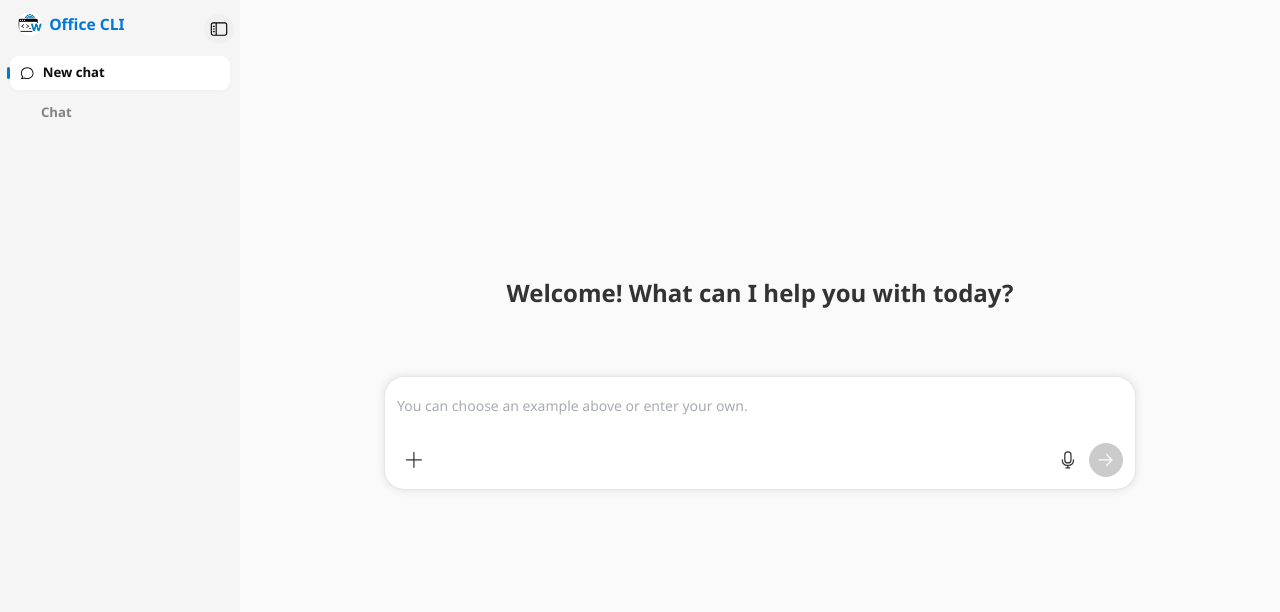
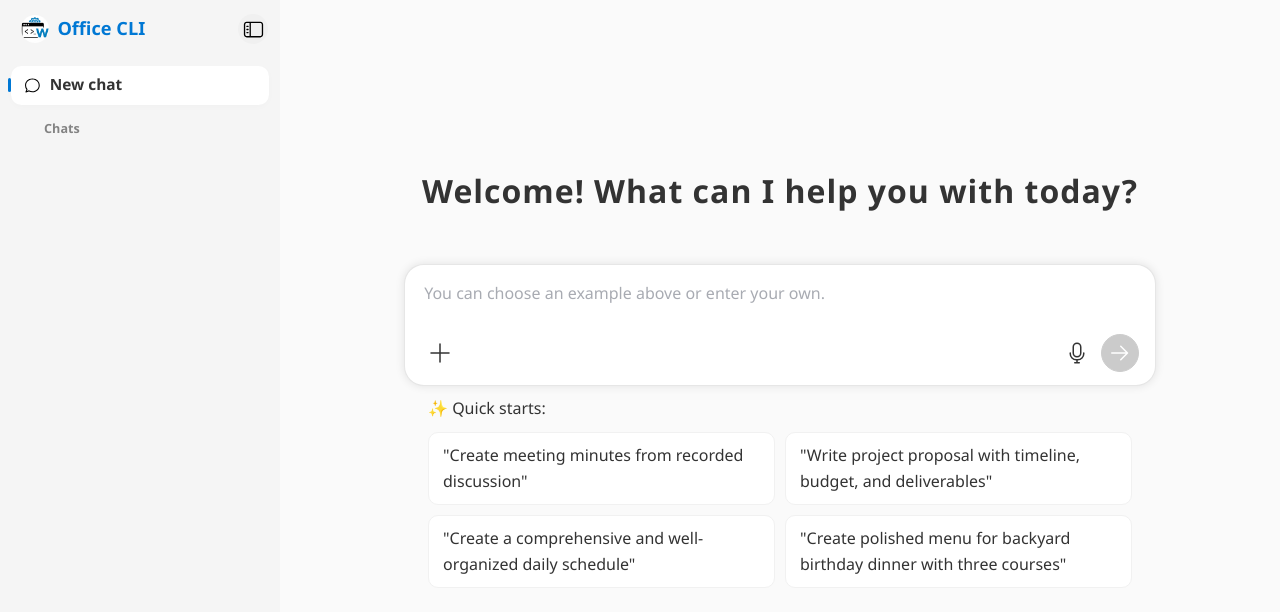
Before and after one commit to xuetiantiana/Office-CLI, a Vue app: page / in a window 1280 px wide. Shown: the top 612 px of the page. Built offline with nearby package versions, Linux system fonts and the light colour scheme.

Commit message:
feat: ui update

```diff
--- a/src/components/ChatIMessageList.vue
+++ b/src/components/ChatIMessageList.vue
@@ -223,7 +223,7 @@ function toggleCodeBlock(msgIdx, actionIndex) {
     margin-left: 0;
 
     &.user-content {
-      background: #f8f9fa;
+      background: #f5f5f5;
       padding: 12px;
       border-radius: 6px;
     }
--- a/src/components/ChatInput.vue
+++ b/src/components/ChatInput.vue
@@ -3,23 +3,6 @@
     <!-- chat input -->
     <div class="chat-input-container" style="position: relative">
       <div class="content">
-        <div
-          v-if="chatHistory.length == 0 && isInputFocused"
-          class="example-container"
-        >
-          <p>👉 Examples:</p>
-          <ul class="example-ul" style="">
-            <li
-              v-for="item in newCase"
-              :key="item.query"
-              :data-query="item.query"
-              @click="sendExample(item)"
-            >
-              <span class="query-text">{{ item.text }}</span>
-            </li>
-          </ul>
-        </div>
-
         <!-- 文件列表 -->
         <div class="file-list" v-if="selectFilesObjsArray.length > 0">
           <div
@@ -64,7 +47,7 @@
           </div>
         </div>
 
-        <div style="min-height: 4em; padding: 0.5em 0">
+        <div style="min-height: 4.3em; padding: 1em 0.2em 0.3em">
           <div v-if="!isListening" class="input-wrapper">
             <el-input
               v-model="textareaValue"
@@ -82,8 +65,6 @@
               @paste="onPaste"
               @dragover.prevent
               @drop="onDrop"
-              @focus="isInputFocused = true"
-              @blur="isInputFocused = false"
             />
           </div>
           <div v-else class="listening-result-div">{{ fullText }} ...</div>
@@ -142,6 +123,21 @@
             </el-button>
           </div>
         </div>
+      </div>
+
+      <div v-if="chatHistory.length == 0" class="example-container">
+        <p>✨ Quick starts:</p>
+        <!-- <p>👉 Try these:</p>  -->
+        <ul class="example-ul" style="">
+          <li
+            v-for="item in newCase"
+            :key="item.query"
+            :data-query="item.query"
+            @click.stop="sendExample(item)"
+          >
+            <span class="query-text">{{ item.text }}</span>
+          </li>
+        </ul>
       </div>
     </div>
   </div>
@@ -297,11 +293,14 @@ onMounted(() => {
   }
 
   recognition = new SpeechRecognition();
-  recognition.lang = props.lang || "en-US"; // 'en-US'   // 英文
+  // recognition.lang = props.lang || "en-US"; // 'en-US'   // 英文
+  // recognition.lang = "en-US";   // 英语
+  // recognition.lang = "zh-CN"; // 中文普通话
+  // recognition.lang = "ja-JP"; // 日语
 
   console.log("recognition.lang====", recognition.lang);
-  recognition.interimResults = true;
-  recognition.continuous = true;
+  recognition.interimResults = true; // 实时返回中间结果
+  recognition.continuous = true; // 连续识别
 
   recognition.onstart = () => {
     console.log("recognition start");
@@ -309,11 +308,10 @@ onMounted(() => {
     finalText.value = "";
     interimText.value = "";
     fullText.value = "";
-
-    emit("setEmotionStatus", "cursor");
   };
 
   recognition.onresult = (event) => {
+    console.log("onresult event====", event);
     let interim = "";
     for (let i = event.resultIndex; i < event.results.length; i++) {
       const transcript = event.results[i][0].transcript;
@@ -324,13 +322,16 @@ onMounted(() => {
       }
     }
     interimText.value = interim;
+    console.log("interimText.value====", interimText.value);
     // 拼接成一段
     fullText.value = finalText.value + interimText.value;
+    console.log("finalText.value====", finalText.value);
   };
 
   recognition.onend = () => {
     console.log("recognition end");
     isListening.value = false;
+    textareaValue.value = finalText.value;
   };
 
   recognition.onerror = (e) => {
@@ -540,7 +541,7 @@ async function loadDemoConversation(query) {
     background: #fff;
     border: 1px solid rgba(13, 13, 13, 0.1);
     box-shadow: 0px 0px 10px 0px rgba(0, 0, 0, 0.1);
-    padding: 1em;
+    padding: 0 1em 0.8em;
     border-radius: 20px;
     .listening-result-div {
       padding: 0 1em;
@@ -553,18 +554,21 @@ async function loadDemoConversation(query) {
       gap: 12px;
       align-items: flex-end;
 
-      :deep(.el-textarea__inner) {
+      :deep(.el-textarea) {
+        font-size: 1em;
+        .el-textarea__inner {
           box-shadow: none;
           min-height: 2em;
           padding: 0 0em;
           border: 0;
-        font-size: 1em;
+
           line-height: 1.5;
           font-family: var(--font-family);
           background-color: #fff;
           color: var(--text-primary);
           resize: none;
           transition: all var(--transition-speed);
+        }
       }
 
       .chat-input:focus {
@@ -586,8 +590,9 @@ async function loadDemoConversation(query) {
       flex-direction: row;
       justify-content: space-between;
       button {
-        width: 2.6em;
-        height: 2.6em;
+        width: 2.4em;
+        height: 2.4em;
+        padding: 0;
         display: flex;
         align-items: center;
         justify-content: center;
@@ -595,7 +600,7 @@ async function loadDemoConversation(query) {
         border: 1px solid transparent;
         border-radius: 3px;
         color: #333;
-        font-size: 1.1em;
+        font-size: 1em;
         .el-icon,
         .fas {
           font-size: 1.5em;
@@ -650,6 +655,7 @@ async function loadDemoConversation(query) {
     display: flex;
     flex-wrap: wrap;
     gap: 12px;
+    padding-top: 1em;
     .file-item {
       width: 80px;
       height: 80px;
@@ -669,7 +675,7 @@ async function loadDemoConversation(query) {
       color: white;
       border: none;
       cursor: pointer;
-      font-size: 14px;
+      // font-size: 14px;
       line-height: 1;
       padding: 0;
       display: flex;
@@ -689,7 +695,8 @@ async function loadDemoConversation(query) {
       display: flex;
       align-items: center;
       justify-content: center;
-      border-radius: 4px;
+      border-radius: 12px;
+      overflow: hidden;
       background-color: #f5f5f5;
     }
 
@@ -747,16 +754,15 @@ async function loadDemoConversation(query) {
   }
 
   .example-container {
-    background: #fff;
+    // background: #fff;
     padding: 0;
     margin: 0;
     z-index: 3;
-    position: absolute;
-    left: 0;
-    right: 0;
+    // position: absolute;
+    // left: 0;
+    // right: 0;
     top: calc(100% - 12px);
     padding: 10px 24px;
-    margin: 0 24px;
     border-radius: 20px;
     & > p {
       font-size: 1em;
@@ -764,18 +770,28 @@ async function loadDemoConversation(query) {
       color: #333;
       margin-bottom: 10px;
     }
+    ul {
+      display: flex;
+      flex-direction: row;
+      flex-wrap: wrap;
+      gap: 10px;
+    }
     ul li {
+      border: 1px solid #f1f1f1;
+      background: #fff;
       padding: 10px 14px;
-      border-radius: 4px;
+      border-radius: 10px;
       cursor: pointer;
       transition: all 0.2s ease;
-      margin: 5px 0;
-
+      // margin: 5px 0;
+      width: calc(50% - 5px);
       &:hover {
-        border-left-color: var(--primary-color);
-        border-left: 3px solid var(--primary-color);
+        // border-left-color: var(--primary-color);
+        // border-left: 3px solid var(--primary-color);
         transform: translateX(2px);
-        background: #f0f0f0;
+        // background: #f0f0f0;
+        transform: scale(1.02);
+        box-shadow: 0 0 10px rgba(0, 0, 0, 0.1);
       }
     }
   }
--- a/src/components/ChatSidebar.vue
+++ b/src/components/ChatSidebar.vue
@@ -51,7 +51,7 @@
             </li>
           </ul>
         </div>
-        <p class="chat-list-h2">Chat</p>
+        <p class="chat-list-h2">Chats</p>
         <ul class="session-ul">
           <li
             v-for="(item, index) in reversedSessions"
@@ -297,13 +297,13 @@ defineExpose({
 
 <style lang="scss" scoped>
 .sidebar-content {
+  font-size: .875rem;
   background: #f5f5f5;
   padding: 0;
   height: 100vh;
   overflow: hidden;
   box-sizing: border-box;
-  font-size: 1rem;
-  color: #0d0d0d;
+  color: #333;
   transition: width 0.3s ease;
   position: relative;
   z-index: 1;
@@ -466,8 +466,8 @@ defineExpose({
       overflow: hidden;
 
       .chat-list-h2 {
-        font-size: 1.1em;
-        padding: 0.4em 3.1em;
+        font-size: .9em;
+        padding: 0.5em 3.5em;
         opacity: 0.9;
         font-weight: bold;
         margin-top: 0.2em;
--- a/src/components/PreviewDocument.vue
+++ b/src/components/PreviewDocument.vue
@@ -1,6 +1,6 @@
 <template>
   <div class="preview-panel">
-    <el-button
+    <!-- <el-button
         style="position: absolute; top: 1em; right: 1em;opacity: 0;"
         type="primary"
         size="small"
@@ -8,7 +8,7 @@
         :disabled="loadingPdf"
         @click="handleReloadPDF"
         >Reload Document</el-button
-      >
+      > -->
     <div class="preview-content" id="previewContent">
       <div
         v-loading="loadingPdf"
--- a/src/scss/reset.css
+++ b/src/scss/reset.css
@@ -90,13 +90,13 @@ li {
 }
 
 ::-webkit-scrollbar-track-piece {
-    background-color: rgba(0, 0, 0, 0.2);
+    background-color: rgba(0, 0, 0, 0.01);
     border-radius: 6px;
 }
 
 ::-webkit-scrollbar-thumb:vertical {
     height: 5px;
-    background-color: rgba(125, 125, 125, 0.7);
+    background-color: rgba(125, 125, 125, 0.2);
     border-radius: 6px;
 }
 
@@ -110,7 +110,7 @@ html,
 body {
     width: 100%;
     height: 100%;
-    font-size: 14px;
+    font-size: 16px;
 }
 
 body {
@@ -127,7 +127,7 @@ body {
 
 
 
-@media (max-width: 1640px) {
+/* @media (max-width: 1640px) {
 
     html,
     body {
@@ -142,4 +142,4 @@ body {
     body {
         font-size: 12px;
     }
-}
+} */
--- a/src/views/Home.vue
+++ b/src/views/Home.vue
@@ -6,21 +6,36 @@
         display: flex;
         flex-direction: row;
         justify-content: center;
-        align-items: center;
         flex: 1;
         background-color: #fafafa;
       "
     >
       <div
-        style="width: calc(48vw - 150px); min-width: 800px; padding-bottom: 5em"
+        style="
+          width: calc((100vw - 300px) * 0.75);
+          min-width: 800px;
+          max-width: 1000px;
+          padding-bottom: 2em;
+        "
+      >
+        <div
+          style="
+            min-height: calc(45vh - 7em);
+            display: flex;
+            flex-direction: column;
+            justify-content: flex-end;
+          "
         >
           <h2>Welcome! What can I help you with today?</h2>
+        </div>
+        <div style="">
           <ChatInput
             ref="chatInputRef"
             :chatHistory="[]"
             class="chat-box"
             @sendMessage="sendMessage"
           />
+        </div>
       </div>
     </div>
   </div>
@@ -122,10 +137,11 @@ function save() {
   }
 
   h2 {
-    padding: 2em 1em 2em;
+    padding: 1em;
     text-align: center;
     font-weight: 600;
     font-size: 2em;
+    letter-spacing: 1px;
   }
 }
 </style>
```
Also changed, not shown: src/components/ChatBox.vue (+22 -6 lines). Lines whose indentation alone changed are shown as unchanged.
